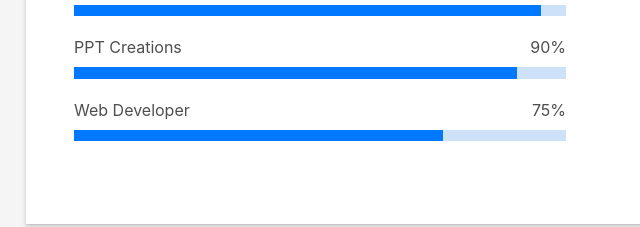
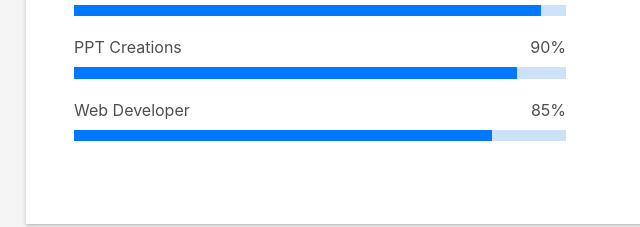
Before and after one commit to sreehari232323/vpcreations, a plain HTML site: page index.html in a window 1280 px wide. Shown: the part 1282-1509 px from the top of the page, 59-699 px from the left. Drawn offline with Linux system fonts and the light colour scheme; files whose address does not match are found by name.

Commit message:
final commit

```diff
--- a/index.html
+++ b/index.html
@@ -123,9 +123,9 @@
                     <div class="progress-bar" role="progressbar" style="width: 90%" aria-valuenow="50" aria-valuemin="0"
                       aria-valuemax="100"></div>
                   </div>
-                  <span>Web Developer</span> <span class="pull-right">75%</span>
+                  <span>Web Developer</span> <span class="pull-right">85%</span>
                   <div class="progress">
-                    <div class="progress-bar" role="progressbar" style="width: 75%" aria-valuenow="90" aria-valuemin="0"
+                    <div class="progress-bar" role="progressbar" style="width: 85%" aria-valuenow="90" aria-valuemin="0"
                       aria-valuemax="100"></div>
                   </div>
                 </div>
```
